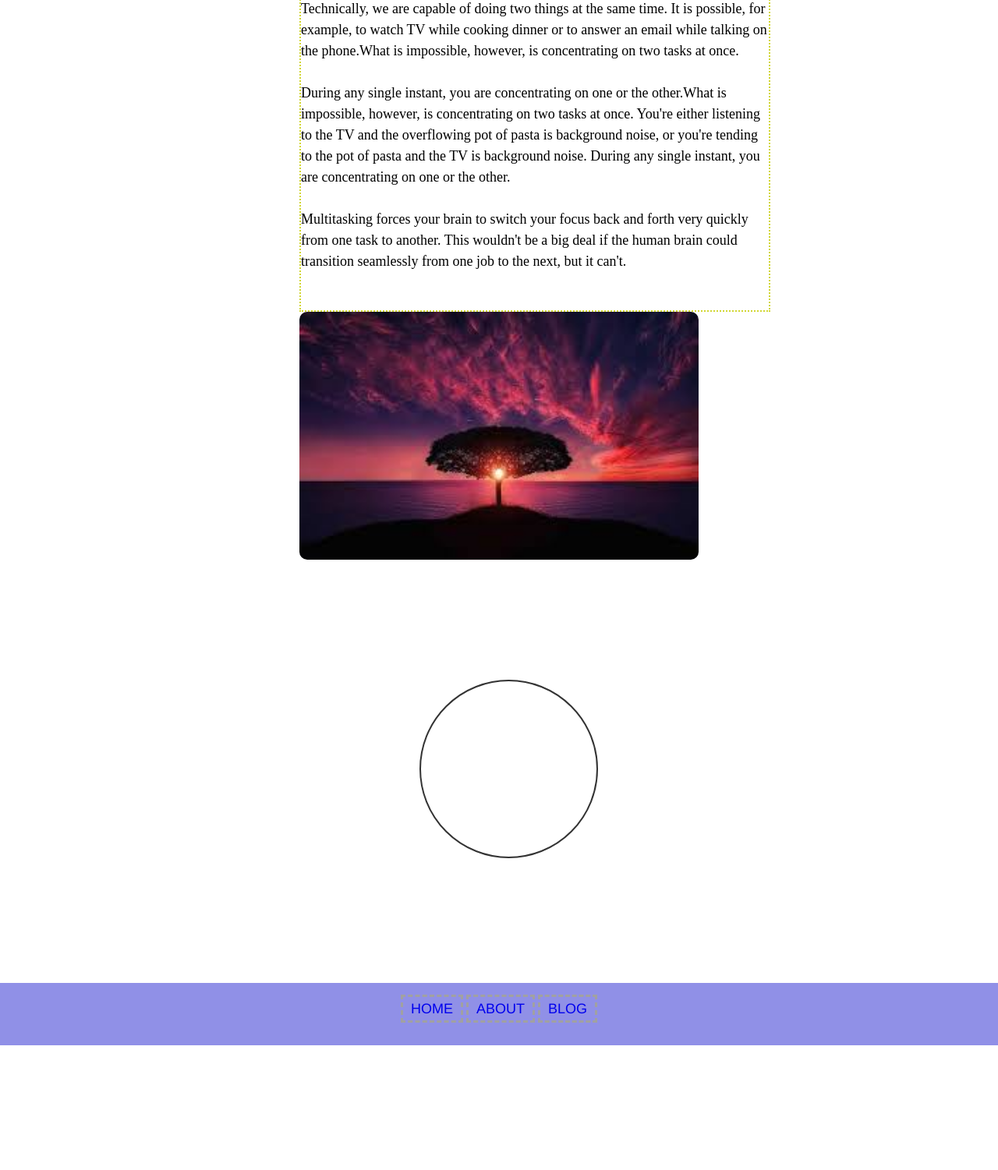
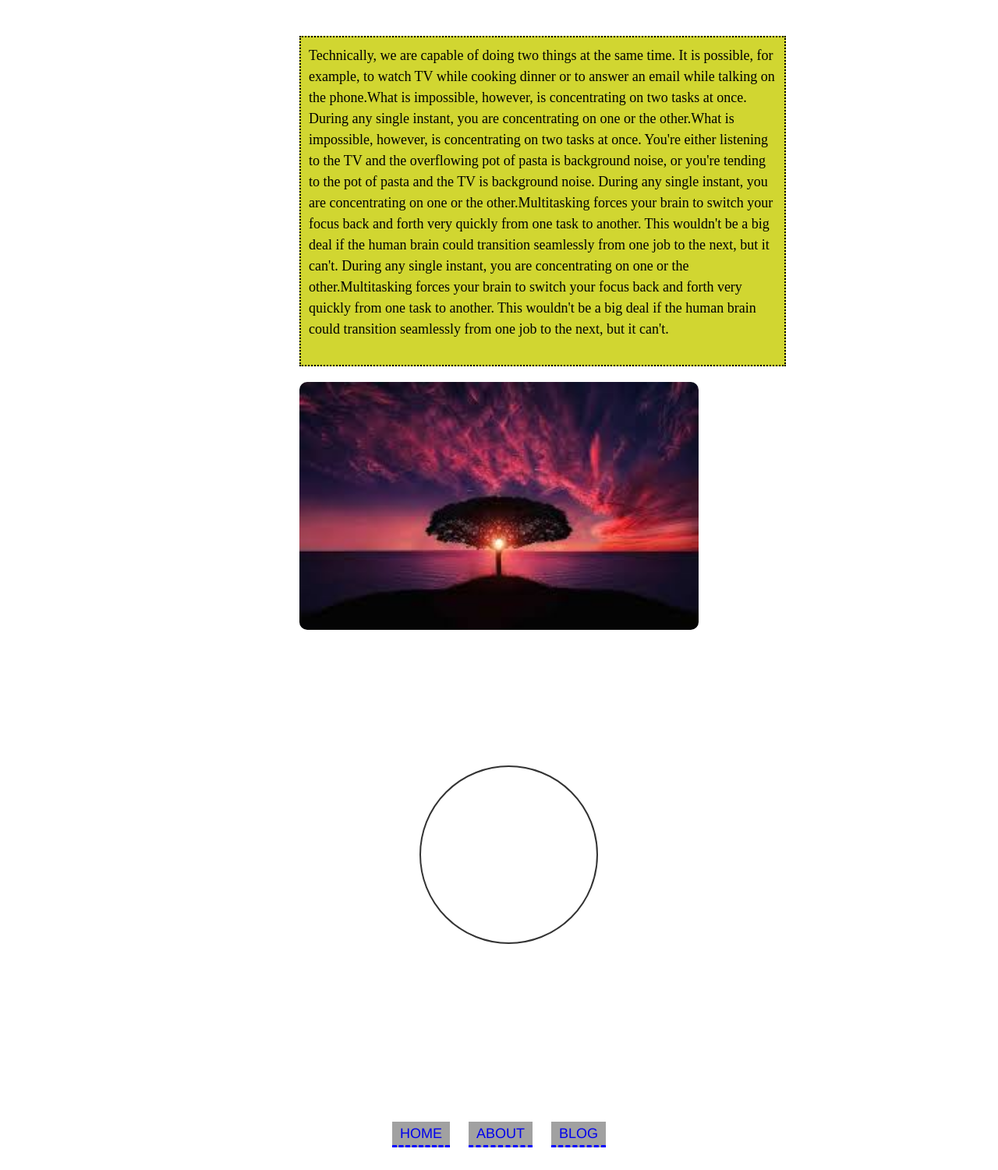
Before and after one commit to anshusaurav/box-model, a plain HTML site: page Exercise1/index.html in a window 1280 px wide. Shown: the part 80-1581 px from the top of the page at 78% size. Before the commit the page ends 1421 px from the top, so only its background shows below. Drawn offline with Linux system fonts and the light colour scheme.

Commit message:
Changes in Exercise 1

```diff
--- a/Exercise1/assets/stylesheets/main.css
+++ b/Exercise1/assets/stylesheets/main.css
@@ -55,11 +55,6 @@ h2, p{
 	font-family: "Times New Roman";
   color: black;
 }
-h2{
-	font-size: 24px;
-  text-decoration: none;
-  font-weight: bold;
-}
 a{
   font-family: Helvetica;
   font-size:18px;
@@ -71,7 +66,7 @@ header{
   background-color: #D18C1D;
 }
 footer{
-	background-color: rgb(144, 144, 231);
+
   text-align: center;
   height: 80px;
 }
@@ -81,6 +76,8 @@ img{
   border-radius: 10px;
   margin-left: auto;
   margin-right: auto;
+  margin-top: 20px;
+  margin-bottom: 20px;
 }
 .circle{
   height: 225px;
@@ -95,10 +92,14 @@ section{
   width: 40%;
   margin-left: auto;
   margin-right: auto;
+  padding: 50px;
 }
 nav a{
   text-decoration: none;
-  border: 3px dashed #A1A1A1;
+  border-bottom: 3px dashed blue;
+  background: #a1a1a1;
+  margin: 10px;
+
 }
 .footernav{
   padding:20px 0;
@@ -107,10 +108,13 @@ h1{
   font-size: 36px;
   padding: 10px;
   border: 1px solid red;
+  font-weight: 700;
 }
-p{
+article{
   width: 600px;
   height: 400px;
-  border: 2px dotted #D1D631;
+  border: 2px dotted black;
   font-size: 18px;
+  padding: 10px;
+  background: #D1D631;
 }
--- a/Exercise1/index.html
+++ b/Exercise1/index.html
@@ -2,23 +2,17 @@
 <html lang="en">
   <head>
     <meta charset="utf-8">
-    <link rel = "stylesheet"  href = "assets/stylesheets/main.css">
-    <title>Project</title>
+    <link rel="stylesheet"  href="assets/stylesheets/main.css">
+    <title>Exercise 1</title>
   </head>
   <body>
     <header>
-      <nav>
-        <h1>Box-Model</h1>
-      </nav>
+      <h1>Box-Model</h1>
     </header>
     <main>
       <section id="bground">
         <article id="first-article">
-          <p>Technically, we are capable of doing two things at the same time. It is possible, for example, to watch TV while cooking dinner or to answer an email while talking on the phone.What is impossible, however, is concentrating on two tasks at once. <br><br>
-
-          During any single instant, you are concentrating on one or the other.What is impossible, however, is concentrating on two tasks at once. You're either listening to the TV and the overflowing pot of pasta is background noise, or you're tending to the pot of pasta and the TV is background noise. During any single instant, you are concentrating on one or the other.<br><br>
-
-          Multitasking forces your brain to switch your focus back and forth very quickly from one task to another. This wouldn't be a big deal if the human brain could transition seamlessly from one job to the next, but it can't. <br><br>
+          <p>Technically, we are capable of doing two things at the same time. It is possible, for example, to watch TV while cooking dinner or to answer an email while talking on the phone.What is impossible, however, is concentrating on two tasks at once. During any single instant, you are concentrating on one or the other.What is impossible, however, is concentrating on two tasks at once. You're either listening to the TV and the overflowing pot of pasta is background noise, or you're tending to the pot of pasta and the TV is background noise. During any single instant, you are concentrating on one or the other.Multitasking forces your brain to switch your focus back and forth very quickly from one task to another. This wouldn't be a big deal if the human brain could transition seamlessly from one job to the next, but it can't.  During any single instant, you are concentrating on one or the other.Multitasking forces your brain to switch your focus back and forth very quickly from one task to another. This wouldn't be a big deal if the human brain could transition seamlessly from one job to the next, but it can't.
           </p>
           </article>
           <img src="assets/images/image1.jpg" alt = "Cute-Cat">
```
Also changed, not shown: Project1/index.html (+1 -1 lines), Project2/index.html (+1 -0 lines), Project3/index.html (+1 -0 lines).
